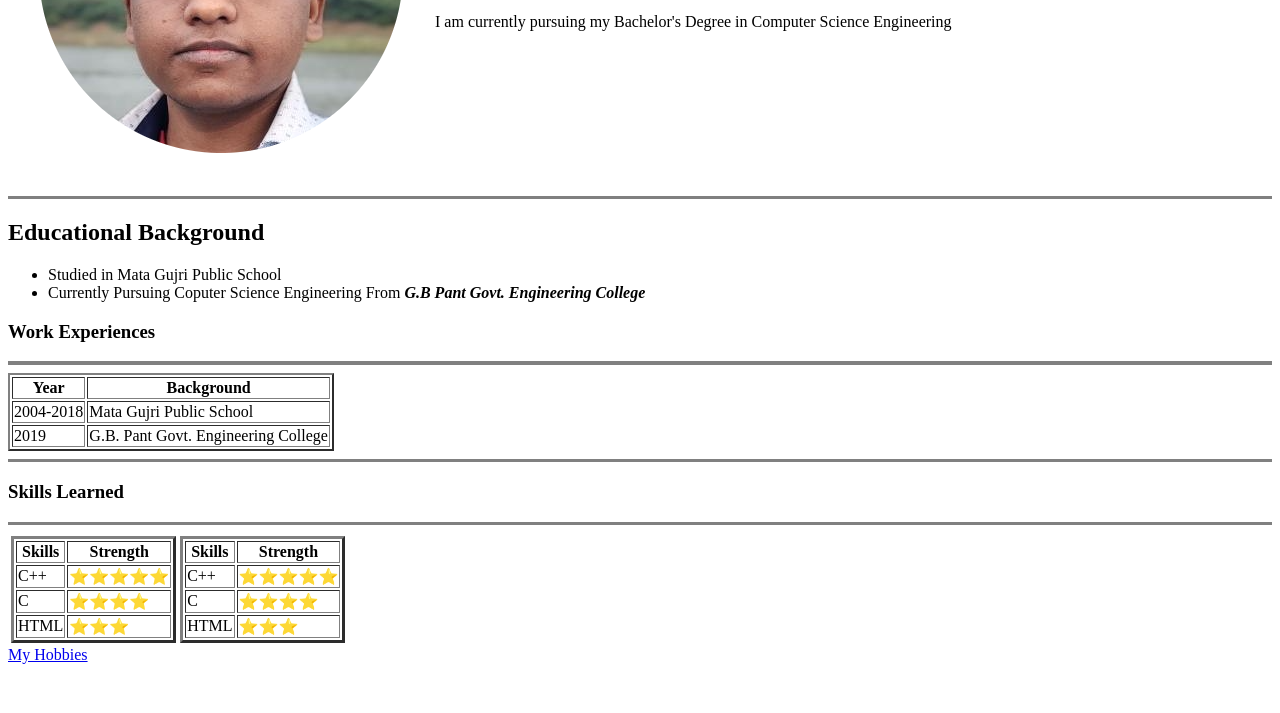
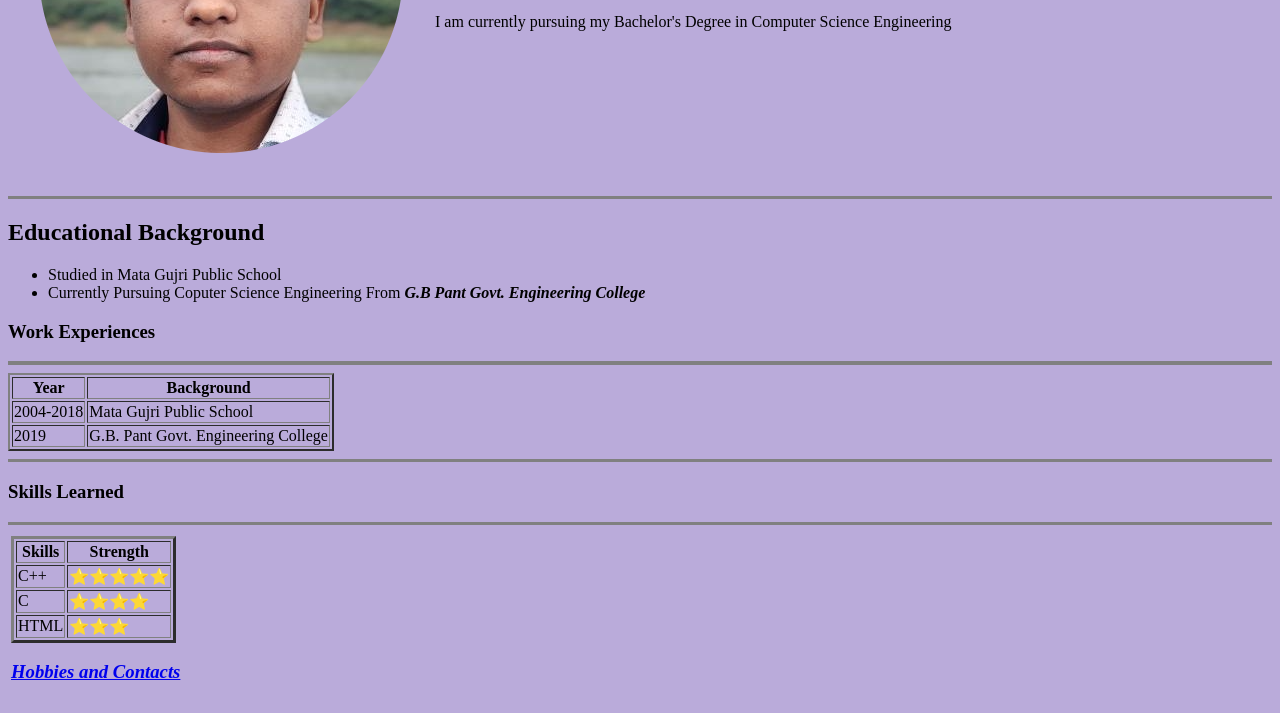
Before and after one commit to ashwani1998chauhan/cv, a plain HTML site: page index.html in a window 1280 px wide. Shown: the part 250-963 px from the top of the page. Before the commit the page ends 930 px from the top, so only its background shows below. Drawn offline with Linux system fonts and the light colour scheme.

Commit message:
Update index.html

```diff
--- a/index.html
+++ b/index.html
@@ -6,16 +6,18 @@
   <title>Ashwani's Personal Site </title>
 </head>
 
-<body>
+<body style="background-color: #BAABDA;">
   <table cellspacing="30">
-    <td>  <img src="images/me.png" alt="Ashwani's Profile photo"></td>
-    <td><h1> ASHWANI CHAUHAN</h1>
+    <td> <img src="images/me.png" alt="Ashwani's Profile photo"></td>
+    <td>
+      <h1> ASHWANI CHAUHAN</h1>
       <p>
         <em> Computer Science Engineering <strong>Student at <a href="https://www.gbpec.edu.in/">GBPEC</a> </strong> </em>
       </p>
       <p>
         I am currently pursuing my Bachelor's Degree in Computer Science Engineering
-    </p></td>
+      </p>
+    </td>
   </table>
 
 
@@ -54,26 +56,6 @@
 
   <table>
     <tr>
-      <td>  <table border=3>
-          <thead>
-          <th>Skills</th>
-          <th>Strength</th>
-          </thead>
-          <tbody>
-          <tr>
-            <td>C++</td>
-            <td>⭐⭐⭐⭐⭐</td>
-          </tr>
-          <tr>
-            <td>C</td>
-            <td>⭐⭐⭐⭐</td>
-          </tr>
-          <tr>
-            <td>HTML</td>
-            <td>⭐⭐⭐</td>
-          </tr>
-          </tbody>
-        </table></td>
       <td>
         <table border=3>
           <thead>
@@ -95,16 +77,15 @@
             </tr>
           </tbody>
         </table>
-      </td>
-    </tr>
-  </table>
-
-
-
-
-
-  <a href="Educational Background.html"> My Hobbies</a>
+        <p>
+          <h3>
+          <strong>
+            <em>
+              <a href="Educational Background.html"> Hobbies and Contacts</a>
+            </em>
+          </strong>
         </p>
+      </p></h3>
 </body>
 
 </html>
```
Lines whose indentation alone changed are shown as unchanged.
